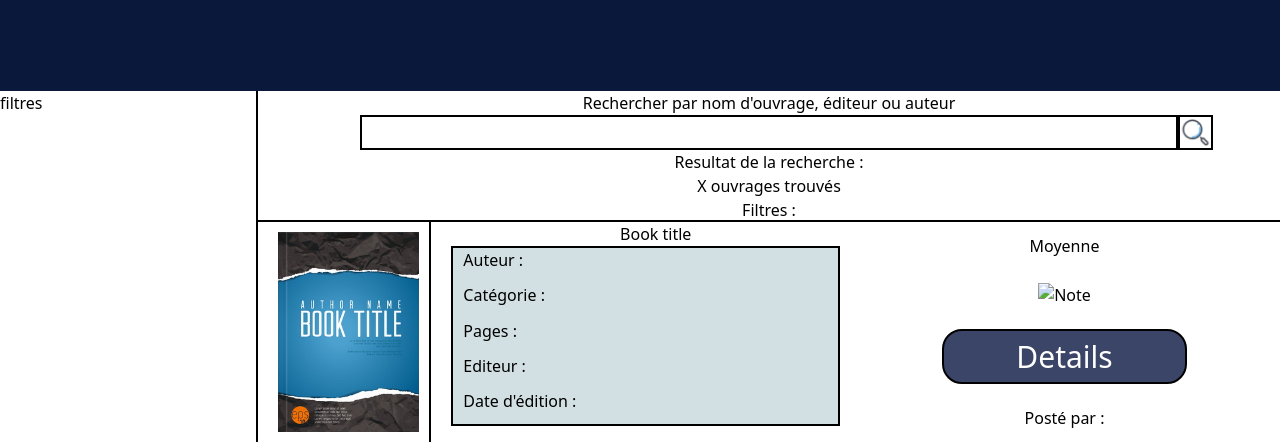
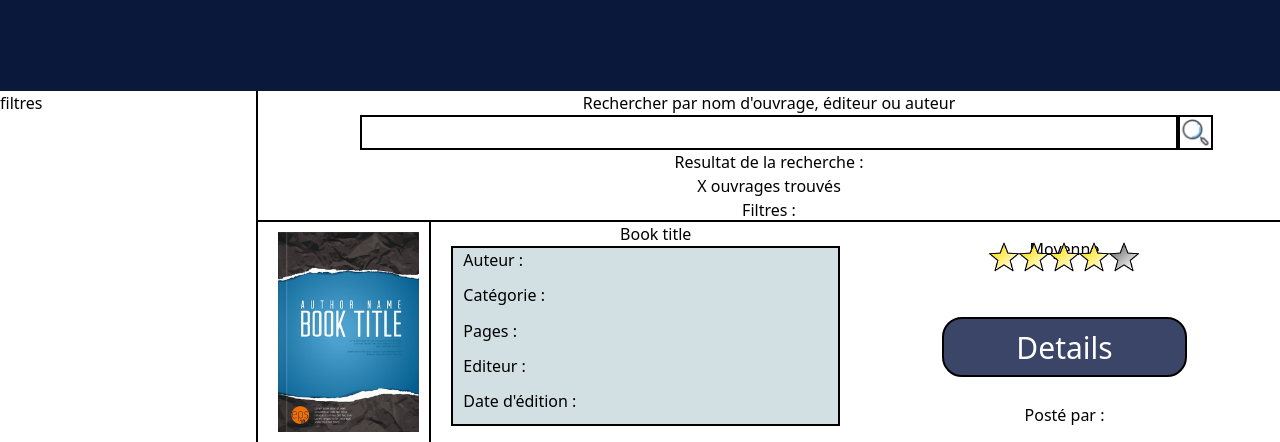
Before and after one commit to dam277/P_Web_2, a PHP site: page /02-CodeSource/Site/src/php/views/books.php in a window 1280 px wide. Shown: the part 405-847 px from the top of the page. Run offline with PHP 8.4, Linux system fonts and the light colour scheme; some libraries are stand-ins or nearby versions.

Commit message:
ajout images + moyenne

```diff
--- a/02-CodeSource/Site/src/php/views/books.php
+++ b/02-CodeSource/Site/src/php/views/books.php
@@ -125,8 +125,16 @@ $bookList = array (
 
                     <div class="w-[40%] grid place-items-center">
                         <P>Moyenne</P>
-                        <img src="" alt="Note">
-                        <input class="w-[60%] h-[75%] rounded-[20px] bg-[#3B4568] text-white lg:text-[20px] xl:text-[30px] hover:bg-[#262C42] cursor-pointer border-black border-solid border-2" type="button" value="Details">
+                        <div class="flex">
+                            <img class="mt-[-50px] w-[30px] h-[30px]" src="../../../resources/rateStarChecked.jpg" alt="Note">
+                            <img class="mt-[-50px] w-[30px] h-[30px]" src="../../../resources/rateStarChecked.jpg" alt="Note">
+                            <img class="mt-[-50px] w-[30px] h-[30px]" src="../../../resources/rateStarChecked.jpg" alt="Note">
+                            <img class="mt-[-50px] w-[30px] h-[30px]" src="../../../resources/rateStarChecked.jpg" alt="Note">
+                            <img class="mt-[-50px] w-[30px] h-[30px]" src="../../../resources/rateStarNotChecked.jpg" alt="Note">
+                        </div>
+                        <a class="grid place-items-center w-[60%] h-[75%] rounded-[20px] bg-[#3B4568] text-white lg:text-[20px] xl:text-[30px] hover:bg-[#262C42] cursor-pointer border-black border-solid border-2" href="">
+                            <input class="cursor-pointer"  type="button" value="Details">
+                        </a>
                         <aside>Posté par :</aside>
                     </div>
 
```
Also changed, not shown: 02-CodeSource/Site/resources/rateStarChecked.jpg (added), 02-CodeSource/Site/resources/rateStarNotChecked.jpg (added).
